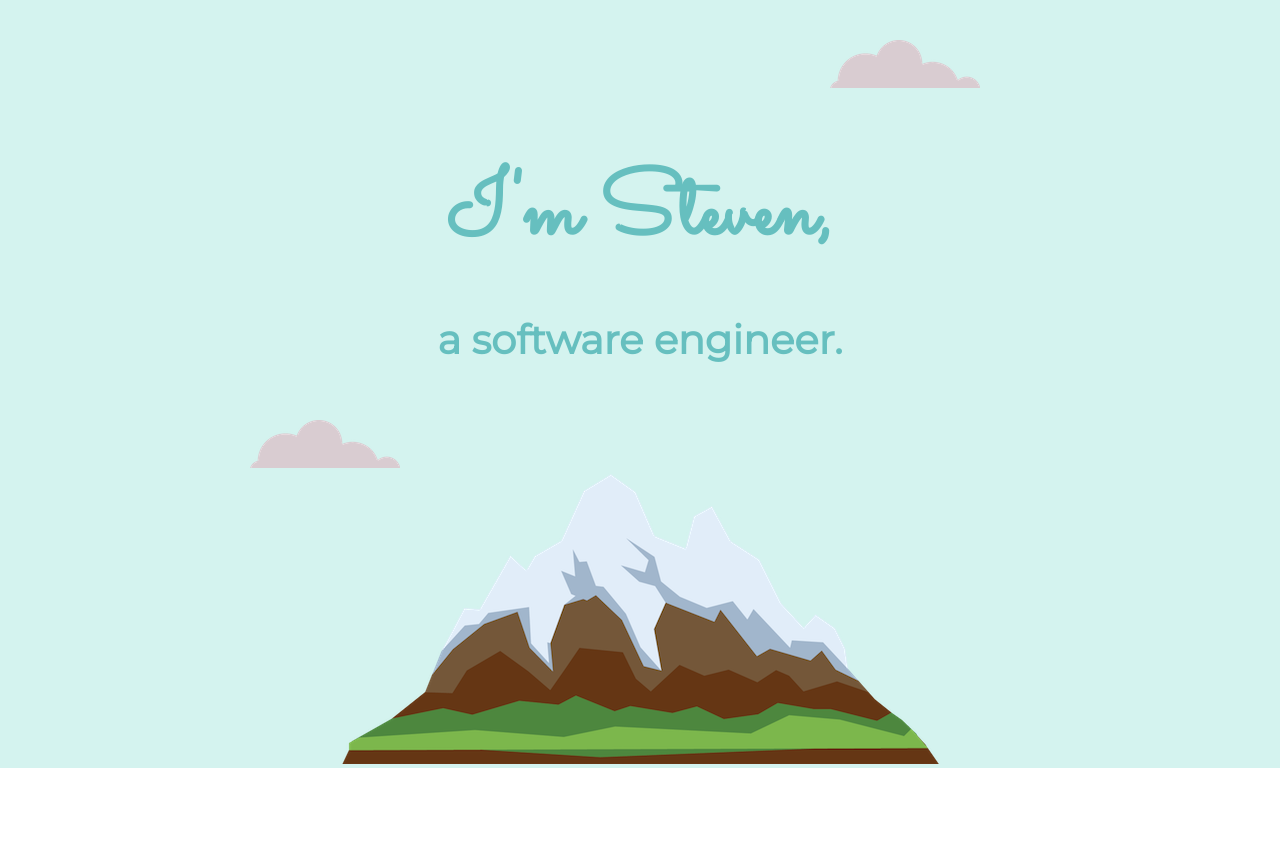
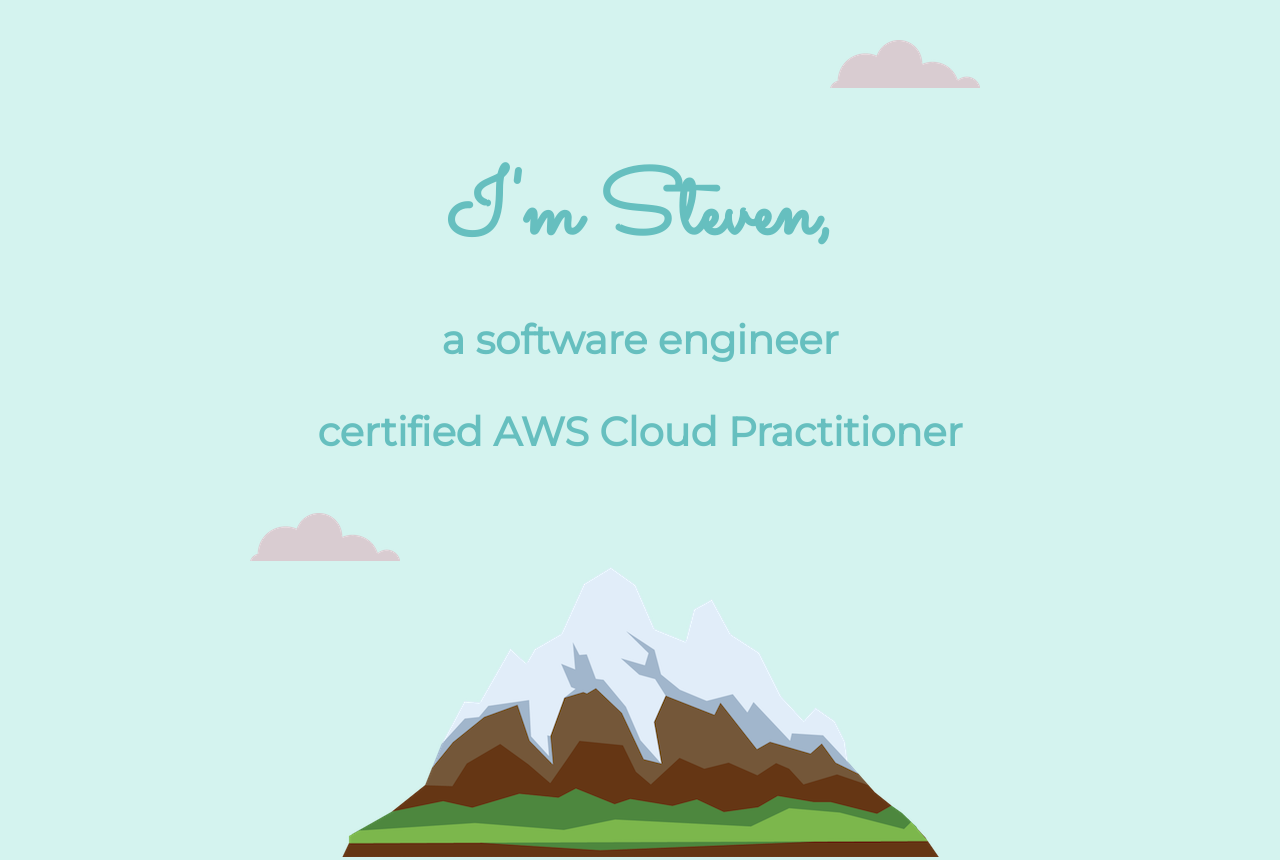
Before and after one commit to swchilds1/website, a plain HTML site: page index.html in a window 1280 px wide. Shown: the top 860 px of the page. Drawn offline with Linux system fonts and the light colour scheme.

Commit message:
Update index.html

```diff
--- a/index.html
+++ b/index.html
@@ -13,7 +13,8 @@
   <div class="top-container">
     <img class="top-cloud" src="images/cloud.png" alt="cloud-img">
     <h1>I'm Steven,</h1>
-    <h2>a software engineer.</h2>
+    <h2>a software engineer</h2>
+    <h2>certified AWS Cloud Practitioner</h2>
     <img class="bottom-cloud" src="images/cloud.png" alt="cloud-img">
     <img src="images/mountain.png" alt="mountain-img">
 
```
